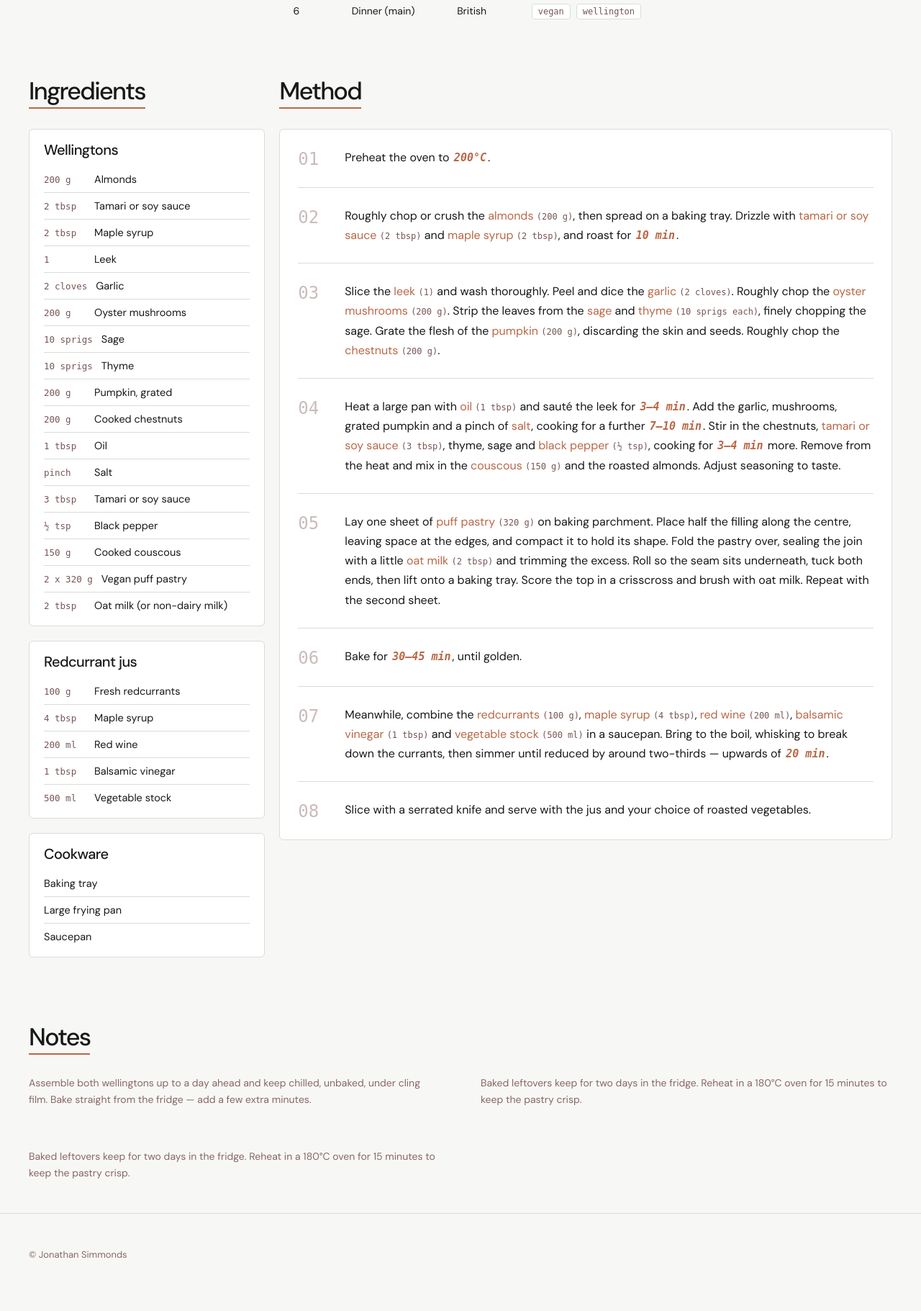
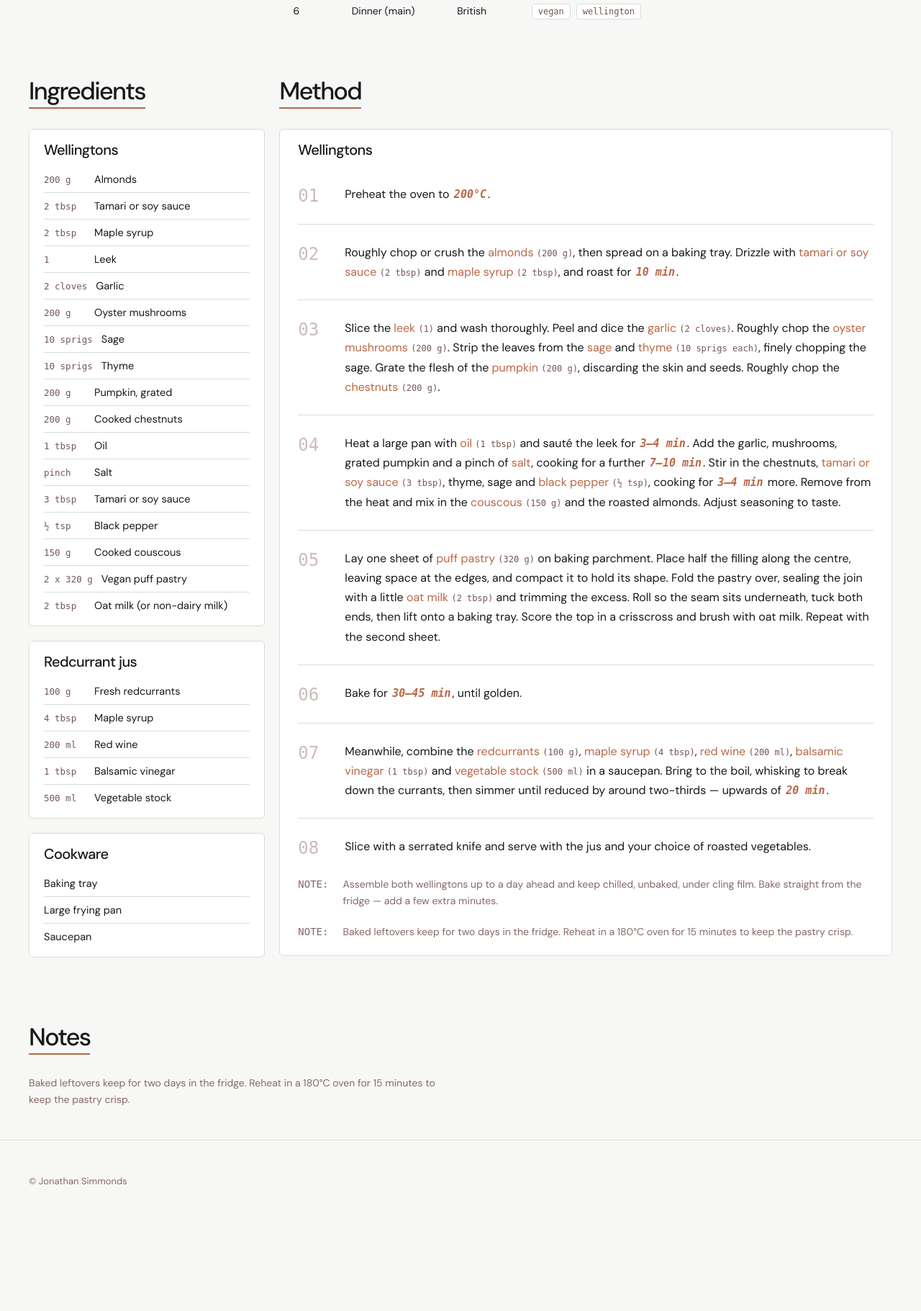
Before and after one commit to jonsim/jonsim.com, a PHP site: page /static/mock_recipe.html in a window 1280 px wide. Shown: the part 584-2405 px from the top of the page at 72% size. After the commit the page ends 2230 px from the top, so only its background shows below. Run offline with PHP 8.4, Linux system fonts and the light colour scheme; some web fonts are replaced.

Commit message:
Update template to group notes correctly

```diff
--- a/tools/cook-render/src/cook_render/static/mock_recipe.html
+++ b/tools/cook-render/src/cook_render/static/mock_recipe.html
@@ -124,6 +124,8 @@
         <div class="section-head">
           <h2>Method</h2>
         </div>
+        <div class="method-group">
+          <h3>Wellingtons</h3>
           <ol class="method-list">
             <li>
               <p>Preheat the oven to <span class="time">200°C</span>.</p>
@@ -182,6 +184,13 @@
               <p>Slice with a serrated knife and serve with the jus and your choice of roasted vegetables.</p>
             </li>
           </ol>
+          <div class="method-notes">
+            <p>Assemble both wellingtons up to a day ahead and keep chilled, unbaked,
+              under cling film. Bake straight from the fridge — add a few extra minutes.</p>
+            <p>Baked leftovers keep for two days in the fridge. Reheat in a
+              180°C oven for 15 minutes to keep the pastry crisp.</p>
+          </div>
+        </div>
       </div>
     </section>
 
@@ -189,16 +198,8 @@
       <div class="section-head">
         <h2>Notes</h2>
       </div>
-      <div class="notes">
-        <div class="note-block">
-          <p>Assemble both wellingtons up to a day ahead and keep chilled, unbaked,
-            under cling film. Bake straight from the fridge — add a few extra minutes.</p>
-        </div>
-        <div class="note-block">
-          <p>Baked leftovers keep for two days in the fridge. Reheat in a
-            180°C oven for 15 minutes to keep the pastry crisp.</p>
-        </div>
-        <div class="note-block">
+      <div class="recipe-notes">
+        <div class="recipe-note-block">
           <p>Baked leftovers keep for two days in the fridge. Reheat in a
             180°C oven for 15 minutes to keep the pastry crisp.</p>
         </div>
--- a/tools/cook-render/src/cook_render/static/recipe_style.css
+++ b/tools/cook-render/src/cook_render/static/recipe_style.css
@@ -174,13 +174,28 @@ section {
  * Method
  */
 
+.method-group {
+  background: var(--paper);
+  border: 1px solid var(--line);
+  border-radius: 6px;
+  padding: 0 25px;
+}
+
+.method-group+.method-group {
+  margin-top: 20px;
+}
+
+.method-group h3 {
+  margin: 15px 0 10px;
+  font-size: 20px;
+  letter-spacing: -.03em;
+  font-weight: 500;
+}
+
 .method-list {
   list-style: none;
   margin: 0;
-  padding: 0 25px;
-  background: var(--paper);
-  border: 1px solid var(--line);
-  border-radius: 6px;
+  padding: 0;
 }
 
 .method-list li {
@@ -230,18 +245,34 @@ section {
   white-space: nowrap
 }
 
+.method-notes p {
+  margin: 0;
+  margin-bottom: 20px;
+  display: flex;
+  color: var(--muted);
+  font-size: 14px;
+  line-height: 1.65;
+}
+
+.method-notes p::before {
+  display: flex;
+  padding-right: 20px;
+  content: "NOTE: ";
+  font: 14px var(--mono-font);
+  line-height: 1.65;
+}
 
 
 /*
  * Notes
  */
-.notes {
+.recipe-notes {
   display: grid;
   grid-template-columns: 1fr 1fr;
   gap: 56px
 }
 
-.note-block p {
+.recipe-note-block p {
   margin: 0;
   color: var(--muted);
   font-size: 14px;
```
Also changed, not shown: tools/cook-render/src/cook_render/templates/recipe.html (+11 -3 lines). Lines whose indentation alone changed are shown as unchanged.
